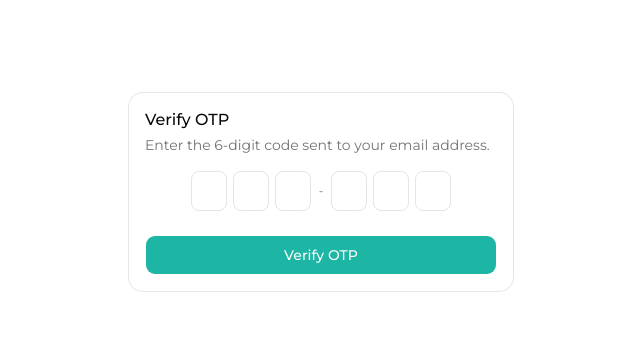
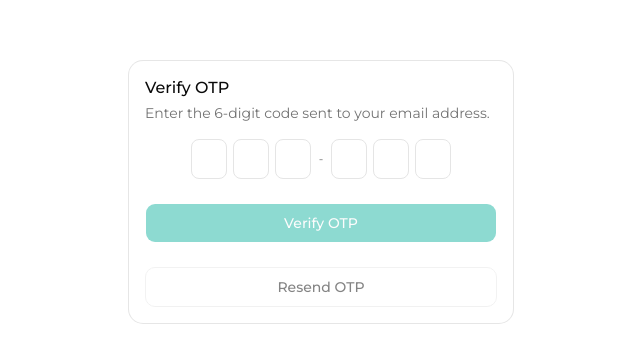
Before and after one commit to Muh-Uzair/fe-z-academy-5.0, a Next.js app: page /verify-otp in a window 1280 px wide. Shown: the part 208-570 px from the top of the page, without its empty margins (319-959 px from the left). Built offline with nearby package versions, Linux system fonts and the light colour scheme.

Commit message:
verify otp done

```diff
--- a/src/app/(root)/(auth)/verify-otp/page.tsx
+++ b/src/app/(root)/(auth)/verify-otp/page.tsx
@@ -1,7 +1,18 @@
 import VerifyOtp from "@/features/auth-and-user-management/VerifyOtp";
 
-const VerifyOtpPage = () => {
-  return <VerifyOtp />;
+type VerifyOtpPageProps = {
+  searchParams?:
+    | Promise<{ email?: string | string[] }>
+    | { email?: string | string[] };
+};
+
+const VerifyOtpPage = async ({ searchParams }: VerifyOtpPageProps) => {
+  const params = await Promise.resolve(searchParams ?? {});
+  const email = Array.isArray(params.email)
+    ? params.email[0] ?? ""
+    : params.email ?? "";
+
+  return <VerifyOtp email={email} />;
 };
 
 export default VerifyOtpPage;
--- a/src/features/auth-and-user-management/VerifyOtp.tsx
+++ b/src/features/auth-and-user-management/VerifyOtp.tsx
@@ -1,6 +1,7 @@
 "use client";
 
 import { useState } from "react";
+import { useRouter } from "next/navigation";
 
 import AppButton from "@/components/AppButton";
 import {
@@ -15,14 +16,48 @@ import {
   InputOTPGroup,
   InputOTPSlot,
 } from "@/components/ui/input-otp";
+import { resendOtpAction, verifyOtpAction } from "@/services/auth/actions";
+import useClientAction from "@/hooks/useClientAction";
 
 const OTP_LENGTH = 6;
 
-const VerifyOtp = () => {
+type VerifyOtpProps = {
+  email?: string;
+};
+
+const VerifyOtp = ({ email = "" }: VerifyOtpProps) => {
+  const router = useRouter();
   const [otp, setOtp] = useState("");
+  const normalizedEmail = email.trim();
+  const { run: runVerifyOtpAction, isLoading: isVerifyLoading } =
+    useClientAction();
+  const { run: runResendOtpAction, isLoading: isResendLoading } =
+    useClientAction();
 
-  const handleVerifyOtp = () => {
-    console.log(otp);
+  const handleVerifyOtp = async () => {
+    if (!normalizedEmail || otp.length !== OTP_LENGTH) return;
+
+    const response = await runVerifyOtpAction(() =>
+      verifyOtpAction({
+        email: normalizedEmail,
+        otp,
+      }),
+    );
+
+    if (response) {
+      const params = new URLSearchParams({ email: normalizedEmail });
+      router.push(`/signin?${params.toString()}`);
+    }
+  };
+
+  const handleResendOtp = async () => {
+    if (!normalizedEmail) return;
+
+    await runResendOtpAction(() =>
+      resendOtpAction({
+        email: normalizedEmail,
+      }),
+    );
   };
 
   return (
@@ -31,7 +66,9 @@ const VerifyOtp = () => {
         <CardHeader>
           <CardTitle>Verify OTP</CardTitle>
           <CardDescription>
-            Enter the 6-digit code sent to your email address.
+            {normalizedEmail
+              ? `Enter the 6-digit code sent to ${normalizedEmail}.`
+              : "Enter the 6-digit code sent to your email address."}
           </CardDescription>
         </CardHeader>
         <CardContent className="space-y-6">
@@ -64,8 +101,24 @@ const VerifyOtp = () => {
             </InputOTP>
           </div>
 
-          <AppButton className="w-full" onClick={handleVerifyOtp}>
+          <AppButton
+            className="w-full"
+            onClick={handleVerifyOtp}
+            isLoading={isVerifyLoading}
+            disabled={!normalizedEmail || otp.length !== OTP_LENGTH}
+          >
             Verify OTP
+          </AppButton>
+
+          <AppButton
+            type="button"
+            variant="outline"
+            className="w-full"
+            onClick={handleResendOtp}
+            isLoading={isResendLoading}
+            disabled={!normalizedEmail}
+          >
+            Resend OTP
           </AppButton>
         </CardContent>
       </Card>
```
